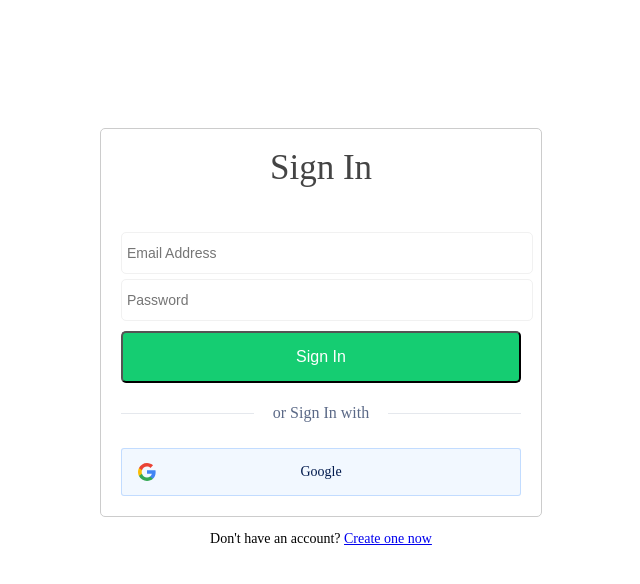
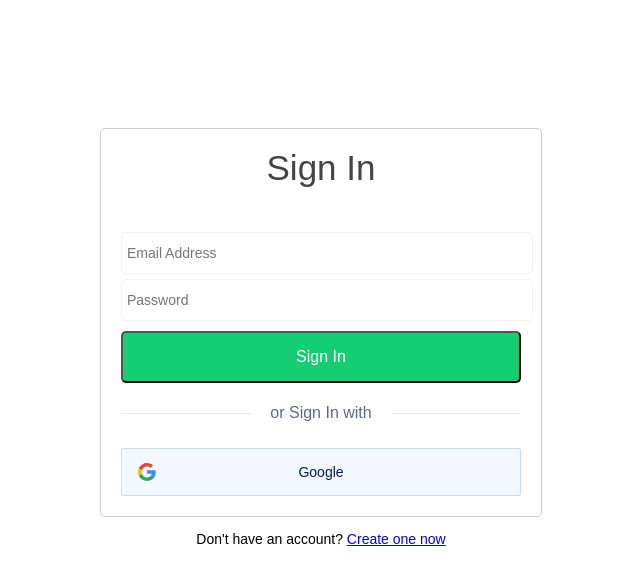
Before and after one commit to gtalarico/django-vue-template, a Vue app: page /login in a window 1280 px wide. Shown: the top 584 px of the page, without its empty margins (319-959 px from the left). Built offline with nearby package versions, Linux system fonts and the light colour scheme.

Commit message:
fix bug: the main-container can not be full-screen

```diff
--- a/src/assets/css/style.css
+++ b/src/assets/css/style.css
@@ -1,8 +1,13 @@
-body {
-    /* font-family: Arial, Helvetica, sans-serif; */
+html,
+body,
+#app {
+    font-family: Arial, Helvetica, sans-serif;
     font-size: 14px;
     /* background: #0069ff; */
     height: 100%;
     margin: 0px;
     padding: 0px;
+    -moz-osx-font-smoothing: grayscale;
+    -webkit-font-smoothing: antialiased;
+    text-rendering: optimizeLegibility;
 }
--- a/src/views/Home.vue
+++ b/src/views/Home.vue
@@ -1,10 +1,5 @@
 <template>
   <el-container class="home-container">
-    <el-header
-      ><span>Portfolio Assistant</span>
-      <el-button @click="logout">log out</el-button>
-    </el-header>
-    <el-container>
     <el-aside width="200px">
       <el-row>
         <div class="avatar">
@@ -16,8 +11,12 @@
           <span fontsize="24px">{{ name }}</span>
         </div>
       </el-row>
-        <el-row> </el-row>
     </el-aside>
+    <el-container>
+      <el-header
+        ><span>Portfolio Assistant</span>
+        <el-button type="primary" @click="logout">log out</el-button>
+      </el-header>
       <el-main>Main</el-main>
     </el-container>
   </el-container>
@@ -54,14 +53,16 @@ export default {
   margin: 0px
 
 .el-header
-  background-color: #4d6d9a
+  background-color: #fff
   display: flex
   padding-left: 0
   align-items: center
-  color: #fff
+  // color: #fff
   font-size: 24px
-  box-shadow: 10px 10px 5px gray
+  font-weight: bold
+  box-shadow: 0 2px 4px rgba(0, 0, 0, .12), 0 0 6px rgba(0, 0, 0, .04)
   justify-content: space-between
+  // border-radius: 4px
 
   > div
     display: flex
@@ -70,11 +71,13 @@ export default {
     margin-left: 15px
 
 .el-aside
-  background-color: #d3e3fc
-  box-shadow: 0px 0px 5px gray
+  background-color: #409EFF
+  box-shadow: 0 2px 12px 0 rgba(0, 0, 0, 0.1)
+  color: #fff
+  // border-radius: 4px
 
 .el-main
-  background-color: #fff
+  background-color: #ECEEF1
 
 .avatar
   padding: 10px
```
Lines whose indentation alone changed are shown as unchanged.
